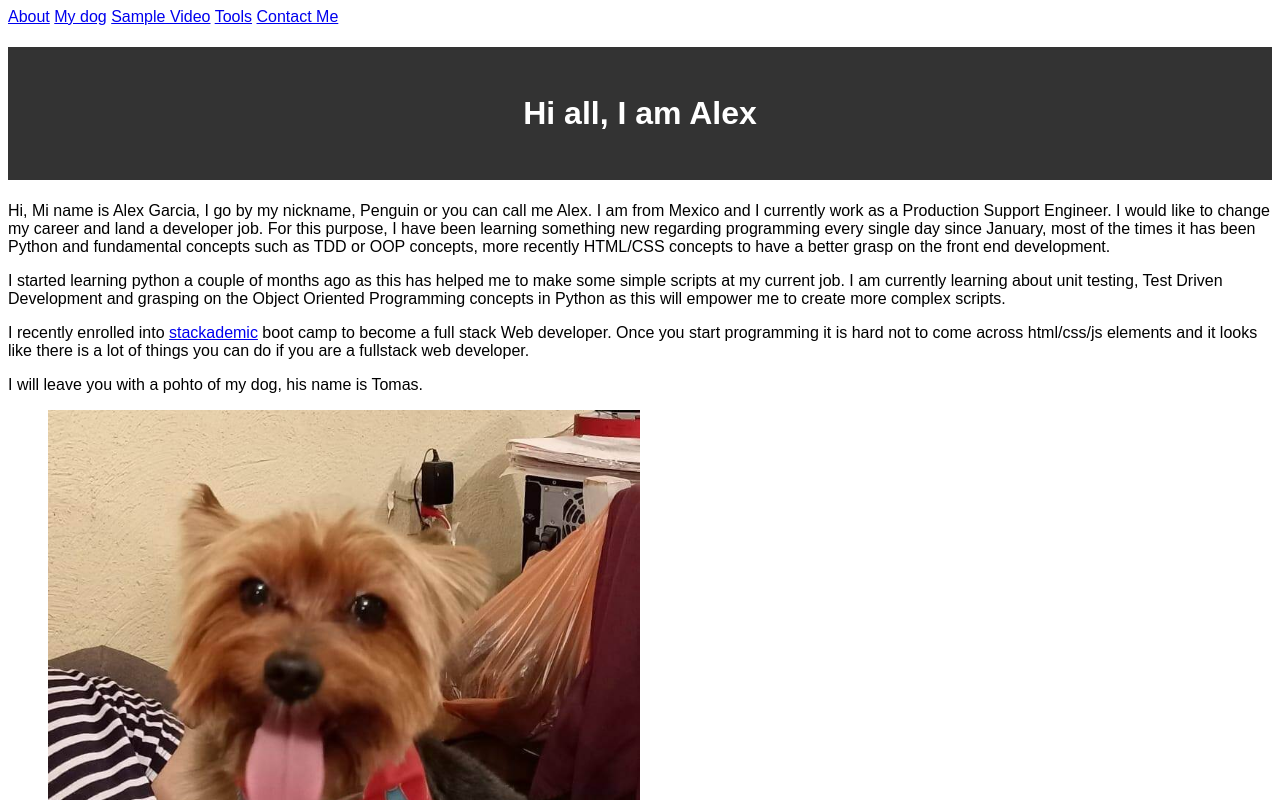
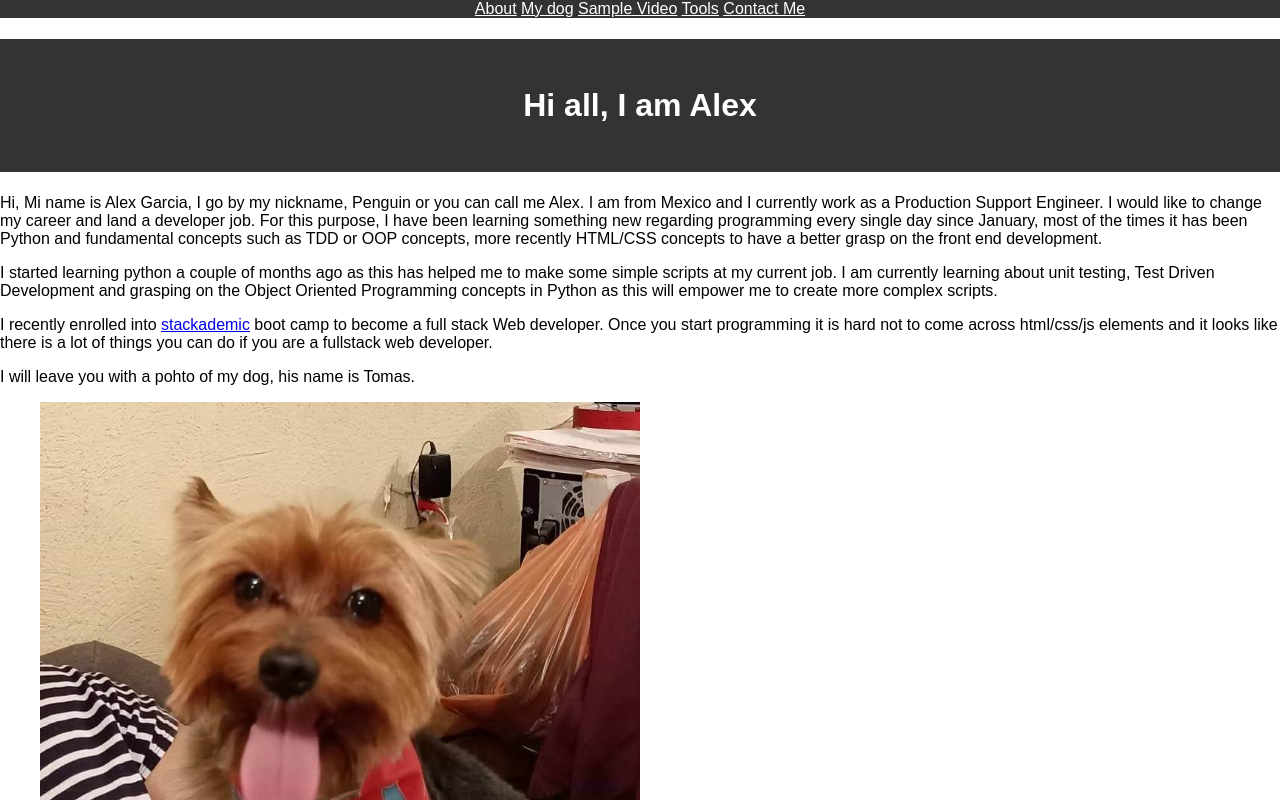
Before and after one commit to AlexAntartico/intro_webpage, a plain HTML site: page index.html in a window 1280 px wide. Shown: the top 800 px of the page. Drawn offline with Linux system fonts and the light colour scheme.

Commit message:
updating page

```diff
--- a/css/style.css
+++ b/css/style.css
@@ -9,6 +9,19 @@ h1, h2, h3 {
     font-family: sans-serif;
     padding: 3rem;
 }
+
+body {
+    margin-top: 0;
+    margin-bottom: 0;
+    margin-left: 0;
+    margin-right: 0;
+}
+
+header {
+
+    background: #333;
+    text-align: center;
+    }
 
 img {
     width: 50%
@@ -23,6 +36,6 @@ footer {
     text-align: center;
 }
 
-#footer_a {
+.afooter {
     color: white;
 }
```
